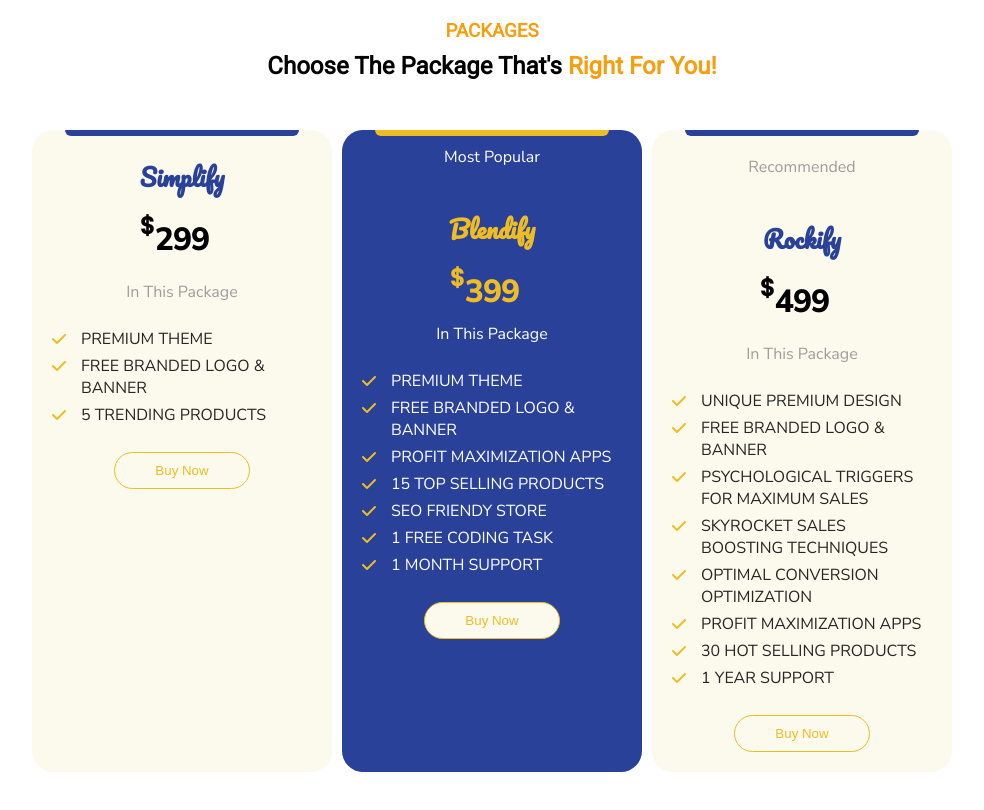
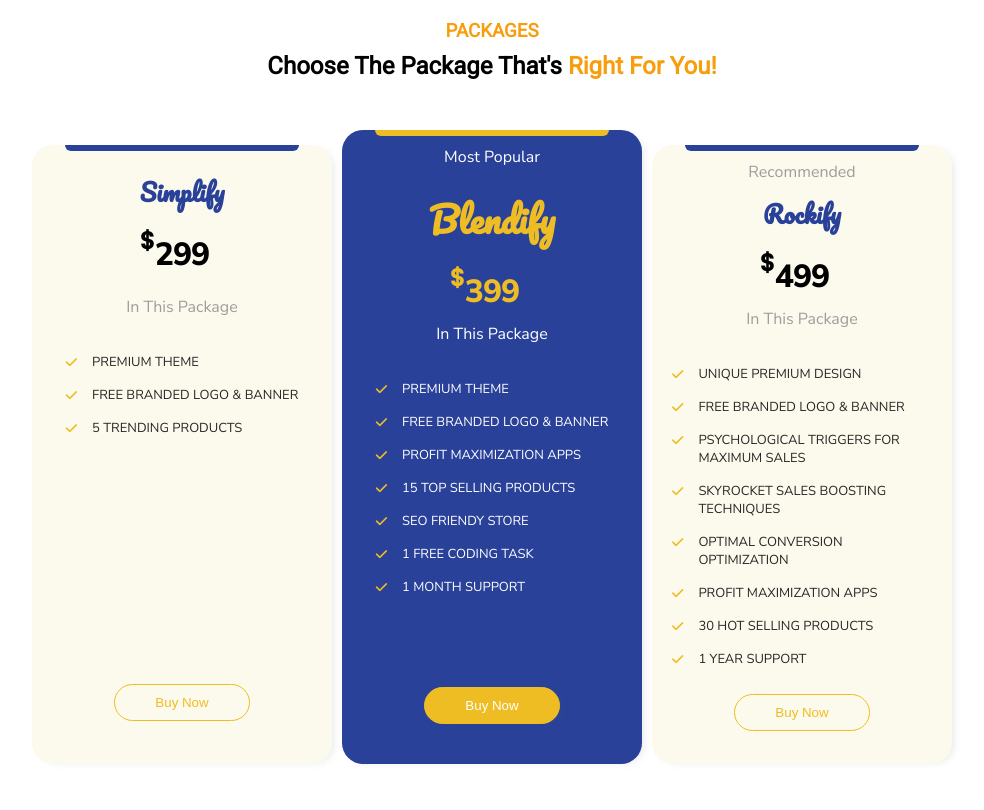
Before and after one commit to belloemmanuel/Deltify---Responsive-Agency-Landing-Page, a plain HTML site: page index.html in a window 1280 px wide. Shown: the part 2480-3290 px from the top of the page, without its empty margins (148-1132 px from the left). Drawn offline with Linux system fonts and the light colour scheme.

Commit message:
packages section redesigned

```diff
--- a/css/deltify.css
+++ b/css/deltify.css
@@ -307,8 +307,10 @@ body
   padding: 20px;
   background-color: #fcfaed;
   border-radius: 21px;
-  height: auto;
+  height: 95%;
   width: 300px;
+  margin-top: 15px;
+  box-shadow: rgba(99, 99, 99, 0.2) 5px 2px 10px -5px;
 }
 
 .packages-container-card1::before {
@@ -357,6 +359,7 @@ body
   border-radius: 21px;
   height: auto;
   width: 300px;
+  box-shadow: rgba(99, 99, 99, 0.2) 5px 2px 10px -5px;
 }
 
 .packages-container-card2::before {
@@ -370,8 +373,9 @@ body
 .packages-container-card2 h2 {
   font-family: 'Pacifico', cursive;
   color: #eebd23;
-  padding-top: 20px;
+  padding-top: 0px;
   padding-bottom: 20px;
+  font-size: 35px;
 }
 
 .packages-container-card2 h1 {
@@ -397,17 +401,92 @@ body
   padding-bottom: 20px;
 }
 
-.packages-container-cardsbtn {
+.packages-container-card3 {
+  display: flex;
+  flex-direction: column;
+  align-items: center;
+  padding: 20px;
+  background-color: #fcfaed;
+  border-radius: 21px;
+  height: 95%;
+  width: 300px;
+  margin-top: 15px;
+  box-shadow: rgba(99, 99, 99, 0.2) 5px 2px 10px -5px;
+}
+
+.packages-container-card3::before {
+  margin-top: -20px;
+  content: '';
+  width: 90%;
+  border-bottom: 6px solid #294199;
+  border-radius: 0px 0px 10px 10px;
+}
+
+.packages-container-card3 h2 {
+  font-family: 'Pacifico', cursive;
+  color: #294199;
+  padding-bottom: 20px;
+  margin-top: -10px;
+}
+
+.packages-container-card3 h1 {
+  font-family: 'Nunito Sans', sans-serif;
+  font-weight: 600px;
+  letter-spacing: -1px;
+  position: relative;
+}
+
+.packages-container-card3 > h1 > span {
+  color: black;
+  position: absolute;
+  margin-left: -15px;
+  margin-top: -10px;
+  font-family: 'Poppins', sans-serif;
+  font-size: 24px;
+}
+
+.packages-container-card3 > p {
+  color: #9d9d9d;
+  padding-top: 10px;
+  padding-bottom: 20px;
+}
+
+.packages-container-cardsbtn1 {
+  border: 1px solid #eebd23;
+  background-color: #fcfaed;
+  padding: 10px 40px 10px 40px;
+  border-radius: 154px;
+  color: #eebd23;
+  margin-top: 95%;
+}
+
+.packages-container-cardsbtn2 {
+  border: 1px solid #eebd23;
+  background-color: #eebd23;
+  padding: 10px 40px 10px 40px;
+  border-radius: 154px;
+  color: white;
+  margin-top: 35%;
+  box-shadow: rgba(99, 99, 99, 0.2) 5px 2px 10px -5px;
+}
+
+.packages-container-cardsbtn3 {
   border: 1px solid #eebd23;
   background-color: #fcfaed;
   padding: 10px 40px 10px 40px;
   border-radius: 154px;
   color: #eebd23;
   margin-top: 10%;
+  margin-bottom: 5%;
 }
 
 .packages-container-item2 p {
   color: white;
+}
+
+.packages-items {
+  margin-top: 10px;
+  font-size: 13px;
 }
 
 /*-----------------packages-container end---------------*/
@@ -523,4 +602,15 @@ body
     padding: 50px;
     margin-top: 0px;
   }
+
+  .packages-container-card1 {
+    height: auto;
+  }
+  .packages-container-card2 {
+    height: auto;
+  }
+
+  .packages-container-card3 {
+    height: auto;
+  }
 }
--- a/index.html
+++ b/index.html
@@ -195,21 +195,23 @@
           <h2>Simplify</h2>
           <h1><span class="dollar">$</span>299</h1>
           <p>In This Package</p>
-          <div class="packages-container-item">
+          <div class="packages-items packages-container-item">
             <div class="shopify-list-item">
               <i class="fa-solid fa-check"></i>
               <p>PREMIUM THEME</p>
             </div>
-            <div class="shopify-list-item">
+            <div class="packages-items shopify-list-item">
               <i class="fa-solid fa-check"></i>
               <p>FREE BRANDED LOGO & BANNER</p>
             </div>
-            <div class="shopify-list-item">
+            <div class="packages-items shopify-list-item">
               <i class="fa-solid fa-check"></i>
               <p>5 TRENDING PRODUCTS</p>
             </div>
           </div>
-          <button class="packages-container-cardsbtn">Buy Now</button>
+          <button class="packages-container-cardsbtn1">
+            Buy Now
+          </button>
         </div>
         <div class="packages-container-card2">
           <p>Most Popular</p>
@@ -217,77 +219,81 @@
           <h1><span class="dollar">$</span>399</h1>
           <p>In This Package</p>
           <div class="packages-container-item2">
-            <div class="shopify-list-item">
+            <div class="packages-items shopify-list-item">
               <i class="fa-solid fa-check"></i>
               <p>PREMIUM THEME</p>
             </div>
-            <div class="shopify-list-item">
+            <div class="packages-items shopify-list-item">
               <i class="fa-solid fa-check"></i>
               <p>FREE BRANDED LOGO & BANNER</p>
             </div>
-            <div class="shopify-list-item">
+            <div class="packages-items shopify-list-item">
               <i class="fa-solid fa-check"></i>
               <p>PROFIT MAXIMIZATION APPS</p>
             </div>
-            <div class="shopify-list-item">
+            <div class="packages-items shopify-list-item">
               <i class="fa-solid fa-check"></i>
               <p>15 TOP SELLING PRODUCTS</p>
             </div>
-            <div class="shopify-list-item">
+            <div class="packages-items shopify-list-item">
               <i class="fa-solid fa-check"></i>
               <p>SEO FRIENDY STORE</p>
             </div>
-            <div class="shopify-list-item">
+            <div class="packages-items shopify-list-item">
               <i class="fa-solid fa-check"></i>
               <p>1 FREE CODING TASK</p>
             </div>
-            <div class="shopify-list-item">
+            <div class="packages-items shopify-list-item">
               <i class="fa-solid fa-check"></i>
               <p>1 MONTH SUPPORT</p>
             </div>
           </div>
-          <button class="packages-container-cardsbtn">Buy Now</button>
+          <button class="packages-container-cardsbtn2">
+            Buy Now
+          </button>
         </div>
-        <div class="packages-container-card1">
+        <div class="packages-container-card3">
           <p>Recommended</p>
           <h2>Rockify</h2>
           <h1><span class="dollar">$</span>499</h1>
           <p>In This Package</p>
           <div class="packages-container-item">
-            <div class="shopify-list-item">
+            <div class="packages-items shopify-list-item">
               <i class="fa-solid fa-check"></i>
               <p>UNIQUE PREMIUM DESIGN</p>
             </div>
-            <div class="shopify-list-item">
+            <div class="packages-items shopify-list-item">
               <i class="fa-solid fa-check"></i>
               <p>FREE BRANDED LOGO & BANNER</p>
             </div>
-            <div class="shopify-list-item">
+            <div class="packages-items shopify-list-item">
               <i class="fa-solid fa-check"></i>
               <p>PSYCHOLOGICAL TRIGGERS FOR MAXIMUM SALES</p>
             </div>
-            <div class="shopify-list-item">
+            <div class="packages-items shopify-list-item">
               <i class="fa-solid fa-check"></i>
               <p>SKYROCKET SALES BOOSTING TECHNIQUES</p>
             </div>
-            <div class="shopify-list-item">
+            <div class="packages-items shopify-list-item">
               <i class="fa-solid fa-check"></i>
               <p>OPTIMAL CONVERSION OPTIMIZATION</p>
             </div>
-            <div class="shopify-list-item">
+            <div class="packages-items shopify-list-item">
               <i class="fa-solid fa-check"></i>
               <p>PROFIT MAXIMIZATION APPS</p>
             </div>
-            <div class="shopify-list-item">
+            <div class="packages-items shopify-list-item">
               <i class="fa-solid fa-check"></i>
               <p>30 HOT SELLING PRODUCTS</p>
             </div>
-            <div class="shopify-list-item">
+            <div class="packages-items shopify-list-item">
               <i class="fa-solid fa-check"></i>
               <p>1 YEAR SUPPORT</p>
             </div>
           </div>
-          <button class="packages-container-cardsbtn">Buy Now</button>
+          <button class="packages-container-cardsbtn3">
+            Buy Now
+          </button>
         </div>
       </div>
     </div>
```
